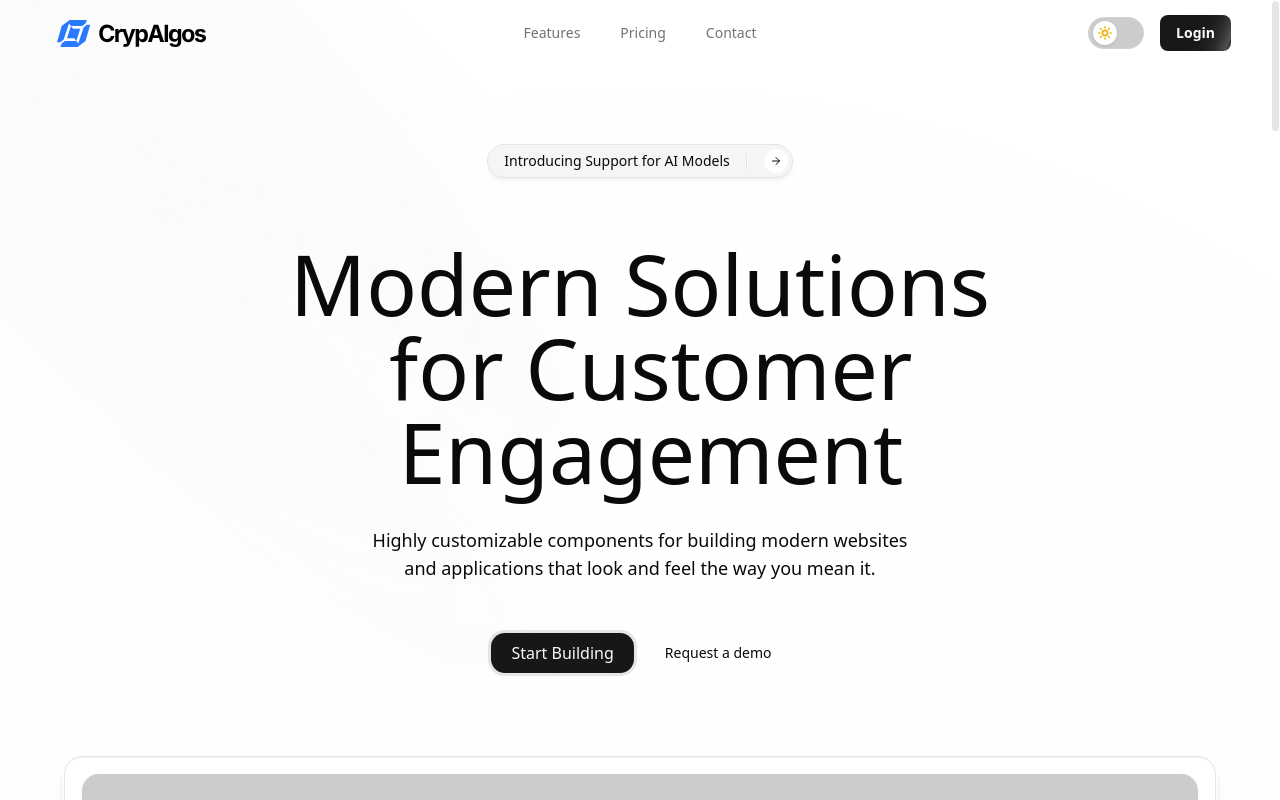
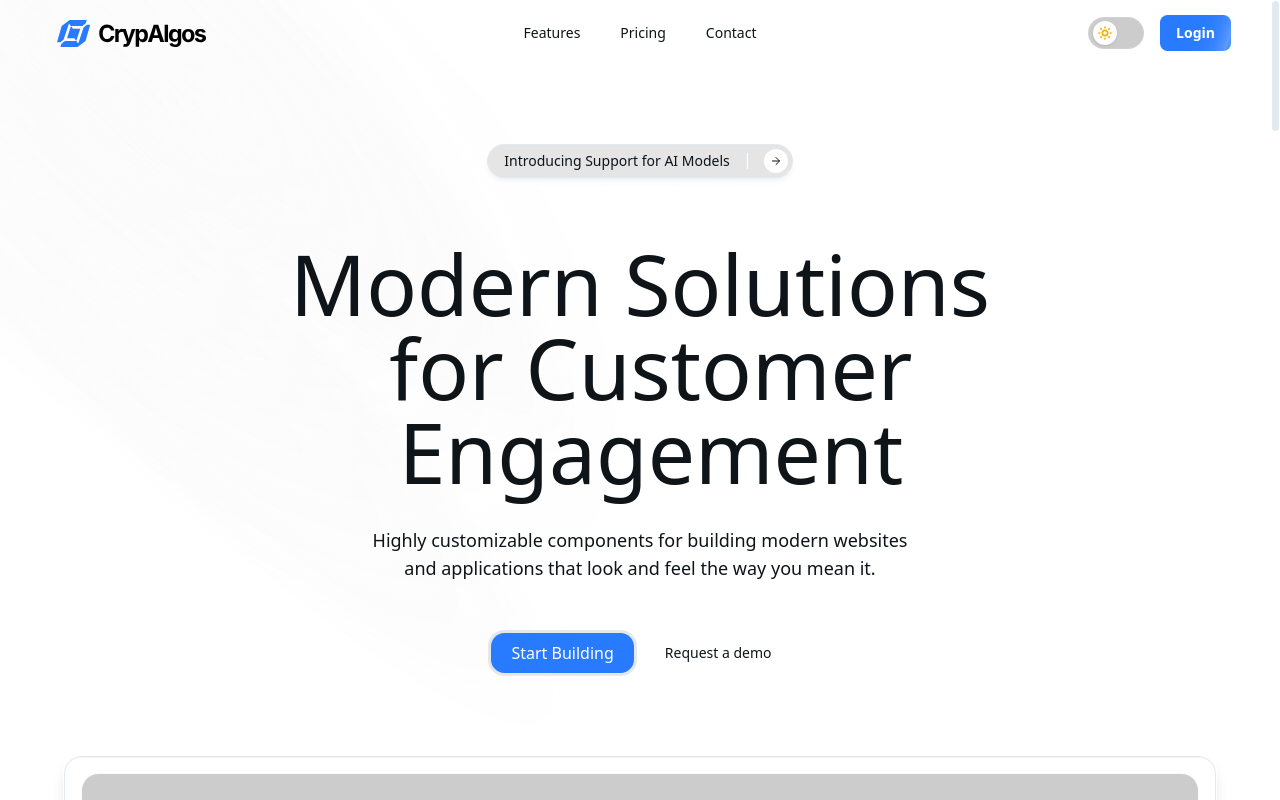
Before and after one commit to crypalgos/app, a Next.js app: page / in a window 1280 px wide. Built offline with nearby package versions, Linux system fonts and the light colour scheme.

Commit message:
feat:updated global css for theme support

```diff
--- a/src/app/globals.css
+++ b/src/app/globals.css
@@ -49,6 +49,17 @@
   /* Canopy animations for testimonials */
   --animate-canopy-horizontal: canopy-x var(--duration) infinite linear;
   --animate-canopy-vertical: canopy-y var(--duration) linear infinite;
+  --animate-shimmer: shimmer 2s linear infinite;
+
+  @keyframes shimmer {
+    from {
+      background-position: 0 0;
+    }
+
+    to {
+      background-position: -200% 0;
+    }
+  }
 
   @keyframes canopy-x {
     from {
@@ -72,72 +83,81 @@
 }
 
 :root {
-  --radius: 0.625rem;
-  --background: oklch(1 0 0);
-  --foreground: oklch(0.145 0 0);
-  --card: oklch(1 0 0);
-  --card-foreground: oklch(0.145 0 0);
-  --popover: oklch(1 0 0);
-  --popover-foreground: oklch(0.145 0 0);
-  --primary: oklch(0.205 0 0);
-  --primary-foreground: oklch(0.985 0 0);
-  --secondary: oklch(0.97 0 0);
-  --secondary-foreground: oklch(0.205 0 0);
-  --muted: oklch(0.97 0 0);
-  --muted-foreground: oklch(0.556 0 0);
-  --accent: oklch(0.97 0 0);
-  --accent-foreground: oklch(0.205 0 0);
-  --destructive: oklch(0.577 0.245 27.325);
-  --border: oklch(0.922 0 0);
-  --input: oklch(0.922 0 0);
-  --ring: oklch(0.708 0 0);
-  --chart-1: oklch(0.646 0.222 41.116);
-  --chart-2: oklch(0.6 0.118 184.704);
-  --chart-3: oklch(0.398 0.07 227.392);
-  --chart-4: oklch(0.828 0.189 84.429);
-  --chart-5: oklch(0.769 0.188 70.08);
-  --sidebar: oklch(0.985 0 0);
-  --sidebar-foreground: oklch(0.145 0 0);
-  --sidebar-primary: oklch(0.205 0 0);
-  --sidebar-primary-foreground: oklch(0.985 0 0);
-  --sidebar-accent: oklch(0.97 0 0);
-  --sidebar-accent-foreground: oklch(0.205 0 0);
-  --sidebar-border: oklch(0.922 0 0);
-  --sidebar-ring: oklch(0.708 0 0);
+    --background: oklch(1.0000 0 0);
+    --foreground: oklch(0.1884 0.0128 248.5103);
+    --card: oklch(0.9784 0.0011 197.1387);
+    --card-foreground: oklch(0.1884 0.0128 248.5103);
+    --popover: oklch(1.0000 0 0);
+    --popover-foreground: oklch(0.1884 0.0128 248.5103);
+    --primary: oklch(0.6079 0.2131 260.04);
+    --primary-foreground: oklch(1.0000 0 0);
+    --secondary: oklch(0.1884 0.0128 248.5103);
+    --secondary-foreground: oklch(1.0000 0 0);
+    --muted: oklch(0.9222 0.0013 286.3737);
+    --muted-foreground: oklch(0.1884 0.0128 248.5103);
+    --accent: oklch(0.9392 0.0166 250.8453);
+    --accent-foreground: oklch(0.6723 0.1606 244.9955);
+    --destructive: oklch(0.6188 0.2376 25.7658);
+    --border: oklch(0.9317 0.0118 231.6594);
+    --input: oklch(0.9809 0.0025 228.7836);
+    --ring: oklch(0.6818 0.1584 243.3540);
+    --chart-1: oklch(0.6723 0.1606 244.9955);
+    --chart-2: oklch(0.6907 0.1554 160.3454);
+    --chart-3: oklch(0.8214 0.1600 82.5337);
+    --chart-4: oklch(0.7064 0.1822 151.7125);
+    --chart-5: oklch(0.5919 0.2186 10.5826);
+    --sidebar: oklch(0.9784 0.0011 197.1387);
+    --sidebar-foreground: oklch(0.1884 0.0128 248.5103);
+    --sidebar-primary: oklch(0.6723 0.1606 244.9955);
+    --sidebar-primary-foreground: oklch(1.0000 0 0);
+    --sidebar-accent: oklch(0.9392 0.0166 250.8453);
+    --sidebar-accent-foreground: oklch(0.6723 0.1606 244.9955);
+    --sidebar-border: oklch(0.9271 0.0101 238.5177);
+    --sidebar-ring: oklch(0.6818 0.1584 243.3540);
+    --font-sans: Open Sans, sans-serif;
+    --font-serif: Georgia, serif;
+    --font-mono: Menlo, monospace;
+    --radius: 0.6rem;
+    --spacing: 0.25rem;
 }
 
 .dark {
-  --background: oklch(0.145 0 0);
-  --foreground: oklch(0.985 0 0);
-  --card: oklch(0.205 0 0);
-  --card-foreground: oklch(0.985 0 0);
-  --popover: oklch(0.205 0 0);
-  --popover-foreground: oklch(0.985 0 0);
-  --primary: oklch(0.922 0 0);
-  --primary-foreground: oklch(0.205 0 0);
-  --secondary: oklch(0.269 0 0);
-  --secondary-foreground: oklch(0.985 0 0);
-  --muted: oklch(0.269 0 0);
-  --muted-foreground: oklch(0.708 0 0);
-  --accent: oklch(0.269 0 0);
-  --accent-foreground: oklch(0.985 0 0);
-  --destructive: oklch(0.704 0.191 22.216);
-  --border: oklch(1 0 0 / 10%);
-  --input: oklch(1 0 0 / 15%);
-  --ring: oklch(0.556 0 0);
-  --chart-1: oklch(0.488 0.243 264.376);
-  --chart-2: oklch(0.696 0.17 162.48);
-  --chart-3: oklch(0.769 0.188 70.08);
-  --chart-4: oklch(0.627 0.265 303.9);
-  --chart-5: oklch(0.645 0.246 16.439);
-  --sidebar: oklch(0.205 0 0);
-  --sidebar-foreground: oklch(0.985 0 0);
-  --sidebar-primary: oklch(0.488 0.243 264.376);
-  --sidebar-primary-foreground: oklch(0.985 0 0);
-  --sidebar-accent: oklch(0.269 0 0);
-  --sidebar-accent-foreground: oklch(0.985 0 0);
-  --sidebar-border: oklch(1 0 0 / 10%);
-  --sidebar-ring: oklch(0.556 0 0);
+    --background: oklch(11.955% 0.023 275.506);
+    --foreground: oklch(0.9328 0.0025 228.7857);
+    --card: oklch(0.2097 0.0080 274.5332);
+    --card-foreground: oklch(0.8853 0 0);
+    --popover: oklch(0 0 0);
+    --popover-foreground: oklch(0.9328 0.0025 228.7857);
+    --primary: oklch(0.6079 0.2131 260.04);
+    --primary-foreground: oklch(1.0000 0 0);
+    --secondary: oklch(0.9622 0.0035 219.5331);
+    --secondary-foreground: oklch(0.1884 0.0128 248.5103);
+    --muted: oklch(0.2090 0 0);
+    --muted-foreground: oklch(0.5637 0.0078 247.9662);
+    --accent: oklch(0.1928 0.0331 242.5459);
+    --accent-foreground: oklch(0.6692 0.1607 245.0110);
+    --destructive: oklch(0.6188 0.2376 25.7658);
+    --border: oklch(0.2674 0.0047 248.0045);
+    --input: oklch(0.3020 0.0288 244.8244);
+    --ring: oklch(0.6818 0.1584 243.3540);
+    --chart-1: oklch(0.6723 0.1606 244.9955);
+    --chart-2: oklch(0.6907 0.1554 160.3454);
+    --chart-3: oklch(0.8214 0.1600 82.5337);
+    --chart-4: oklch(0.7064 0.1822 151.7125);
+    --chart-5: oklch(0.5919 0.2186 10.5826);
+    --sidebar: oklch(0.2097 0.0080 274.5332);
+    --sidebar-foreground: oklch(0.8853 0 0);
+    --sidebar-primary: oklch(0.6818 0.1584 243.3540);
+    --sidebar-primary-foreground: oklch(1.0000 0 0);
+    --sidebar-accent: oklch(0.1928 0.0331 242.5459);
+    --sidebar-accent-foreground: oklch(0.6692 0.1607 245.0110);
+    --sidebar-border: oklch(0.3795 0.0220 240.5943);
+    --sidebar-ring: oklch(0.6818 0.1584 243.3540);
+    --font-sans: Open Sans, sans-serif;
+    --font-serif: Georgia, serif;
+    --font-mono: Menlo, monospace;
+    --radius: 0.6rem;
+    --spacing: 0.25rem;
 }
 
 @layer base {
```
